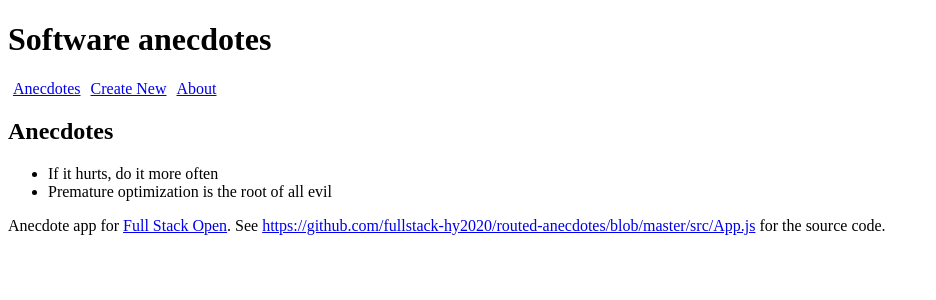
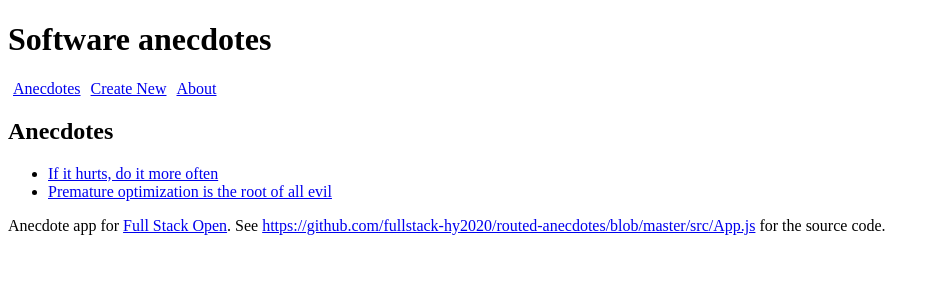
Before and after one commit to Magn3tism/routed-anecdotes, a React (Create React App) app: page / in a window 1280 px wide. Shown: the top 300 px of the page, without its empty margins (0-936 px from the left). Built offline with nearby package versions, Linux system fonts and the light colour scheme.

Commit message:
Add routes for individual anecdote

```diff
--- a/src/App.js
+++ b/src/App.js
@@ -1,7 +1,7 @@
 import { useState } from "react";
-import { Routes, Route, Link } from "react-router-dom";
+import { Routes, Route, Link, useMatch } from "react-router-dom";
 
-import AnecdoteList from "./components/anecdoteList";
+import AnecdoteList, { Anecdote } from "./components/anecdotes";
 import About from "./components/about";
 import Footer from "./components/footer";
 import CreateNew from "./components/createNew";
@@ -24,6 +24,11 @@
     },
   ]);
   const [notification, setNotification] = useState("");
+
+  const match = useMatch("/anecdotes/:id");
+  const anecdote = match
+    ? anecdotes.find((anecdote) => anecdote.id === Number(match.params.id))
+    : null;
 
   let padding = {
     padding: 5,
@@ -63,6 +68,10 @@
       </div>
 
       <Routes>
+        <Route
+          path="/anecdotes/:id"
+          element={<Anecdote anecdote={anecdote} />}
+        />
         <Route path="/" element={<AnecdoteList anecdotes={anecdotes} />} />
         <Route path="/create" element={<CreateNew />} />
         <Route path="/about" element={<About />} />
--- a/src/components/anecdoteList.js
+++ /dev/null
@@ -1,12 +0,0 @@
-const AnecdoteList = ({ anecdotes }) => (
-  <div>
-    <h2>Anecdotes</h2>
-    <ul>
-      {anecdotes.map((anecdote) => (
-        <li key={anecdote.id}>{anecdote.content}</li>
-      ))}
-    </ul>
-  </div>
-);
-
-export default AnecdoteList;
--- /dev/null
+++ b/src/components/anecdotes.js
@@ -0,0 +1,24 @@
+import { Link } from "react-router-dom";
+
+const AnecdoteList = ({ anecdotes }) => (
+  <div>
+    <h2>Anecdotes</h2>
+    <ul>
+      {anecdotes.map((anecdote) => (
+        <li key={anecdote.id}>
+          <Link to={`/anecdotes/${anecdote.id}`}>{anecdote.content}</Link>
+        </li>
+      ))}
+    </ul>
+  </div>
+);
+
+const Anecdote = ({ anecdote }) => (
+  <div>
+    <h2>{anecdote.content}</h2>
+    <p>has {anecdote.votes} votes</p>
+  </div>
+);
+
+export default AnecdoteList;
+export { Anecdote };
```
